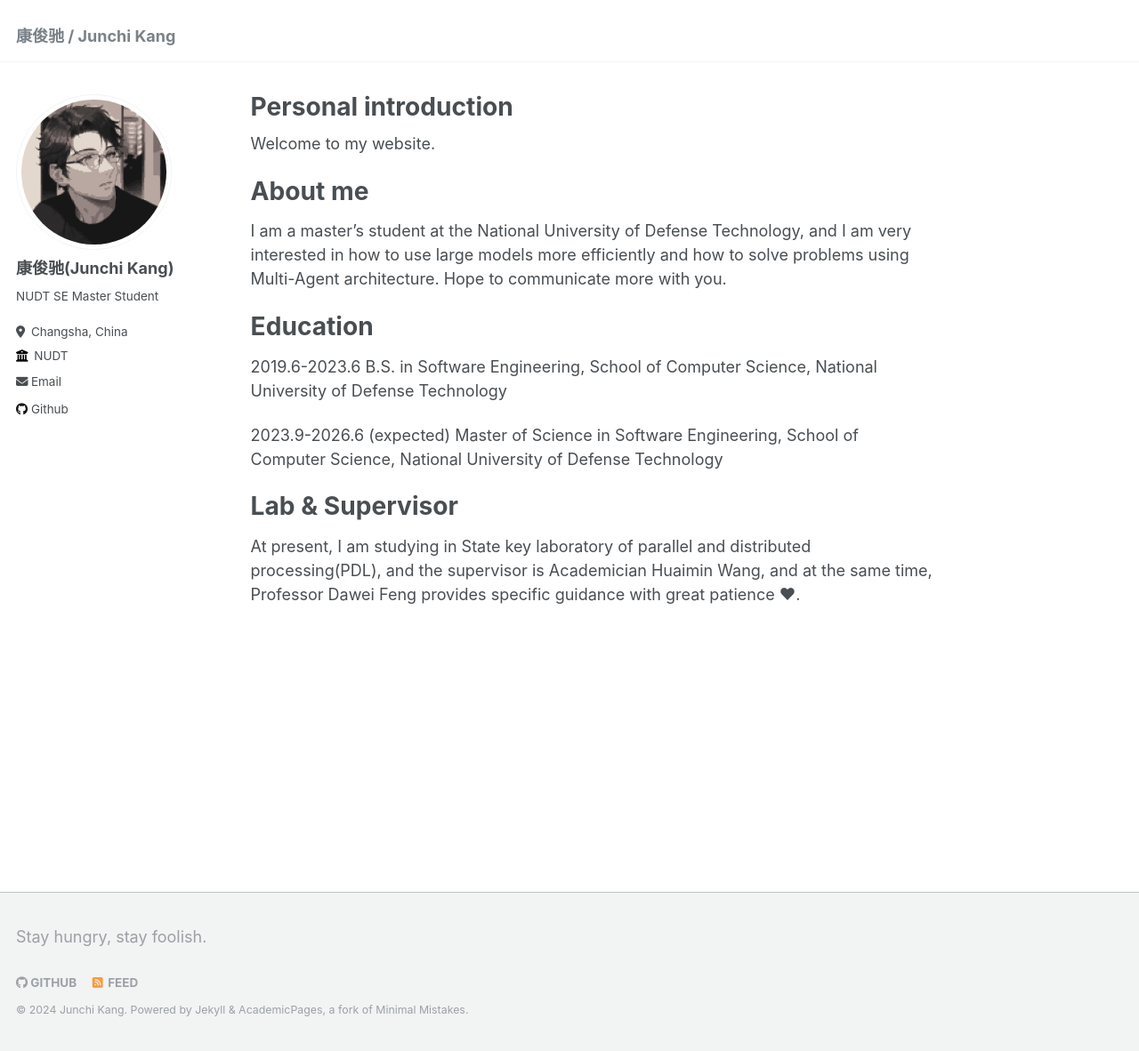
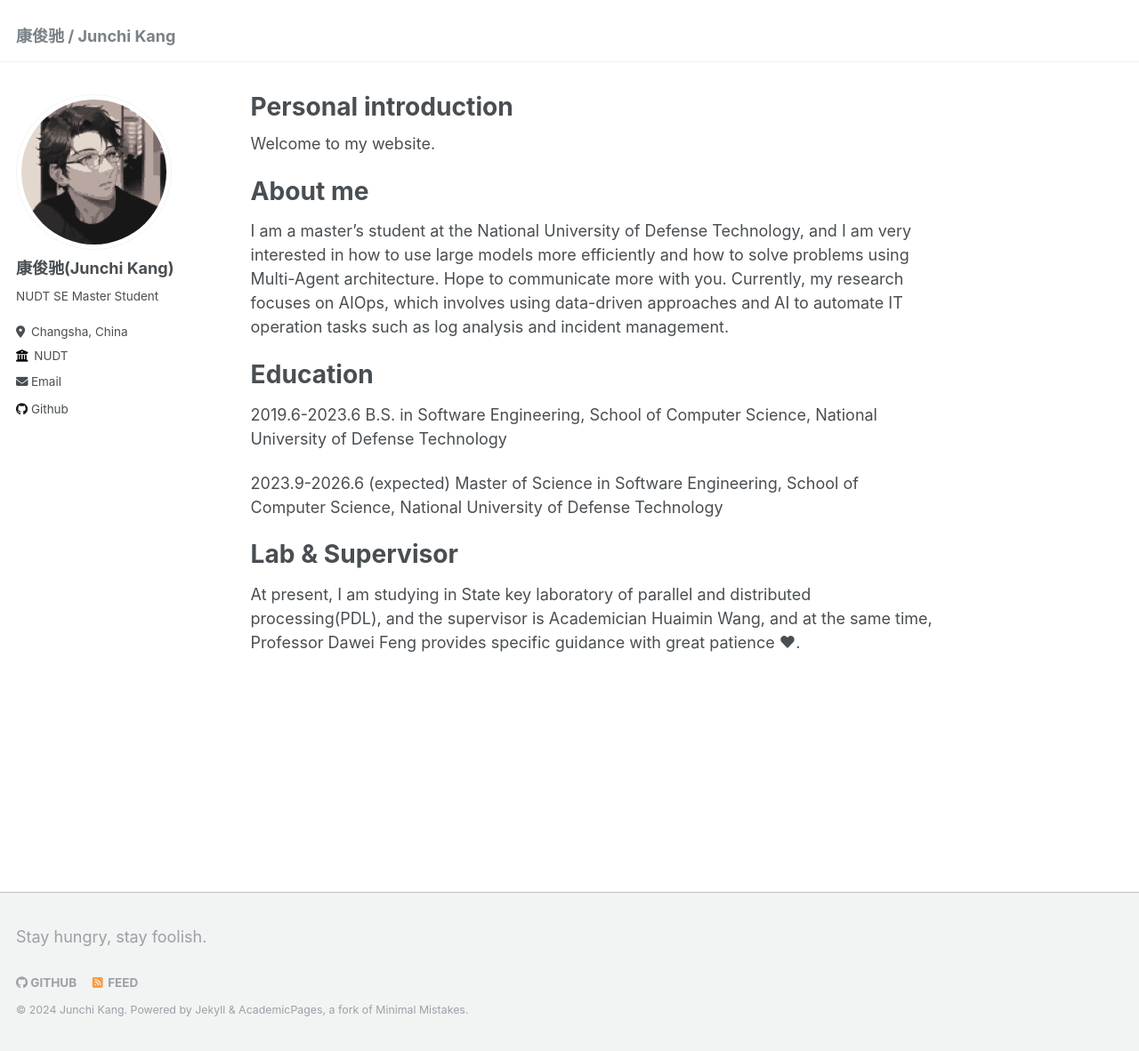
Before and after one commit to kangkannnng/kangkannnng.github.io, a Jekyll site: the page built from _pages/about.md, in a window 1280 px wide and 1182 px high. Shown: the whole window at 89% size. Built offline with Jekyll 4.4.1, drawn with Linux system fonts in a browser that asks for light colours.

Commit message:
Update about.md

```diff
--- a/_pages/about.md
+++ b/_pages/about.md
@@ -12,6 +12,7 @@ Welcome to my website.
 # About me
 
 I am a master's student at the National University of Defense Technology, and I am very interested in how to use large models more efficiently and how to solve problems using Multi-Agent architecture. Hope to communicate more with you.
+Currently, my research focuses on AIOps, which involves using data-driven approaches and AI to automate IT operation tasks such as log analysis and incident management.
 
 # Education
 
```
